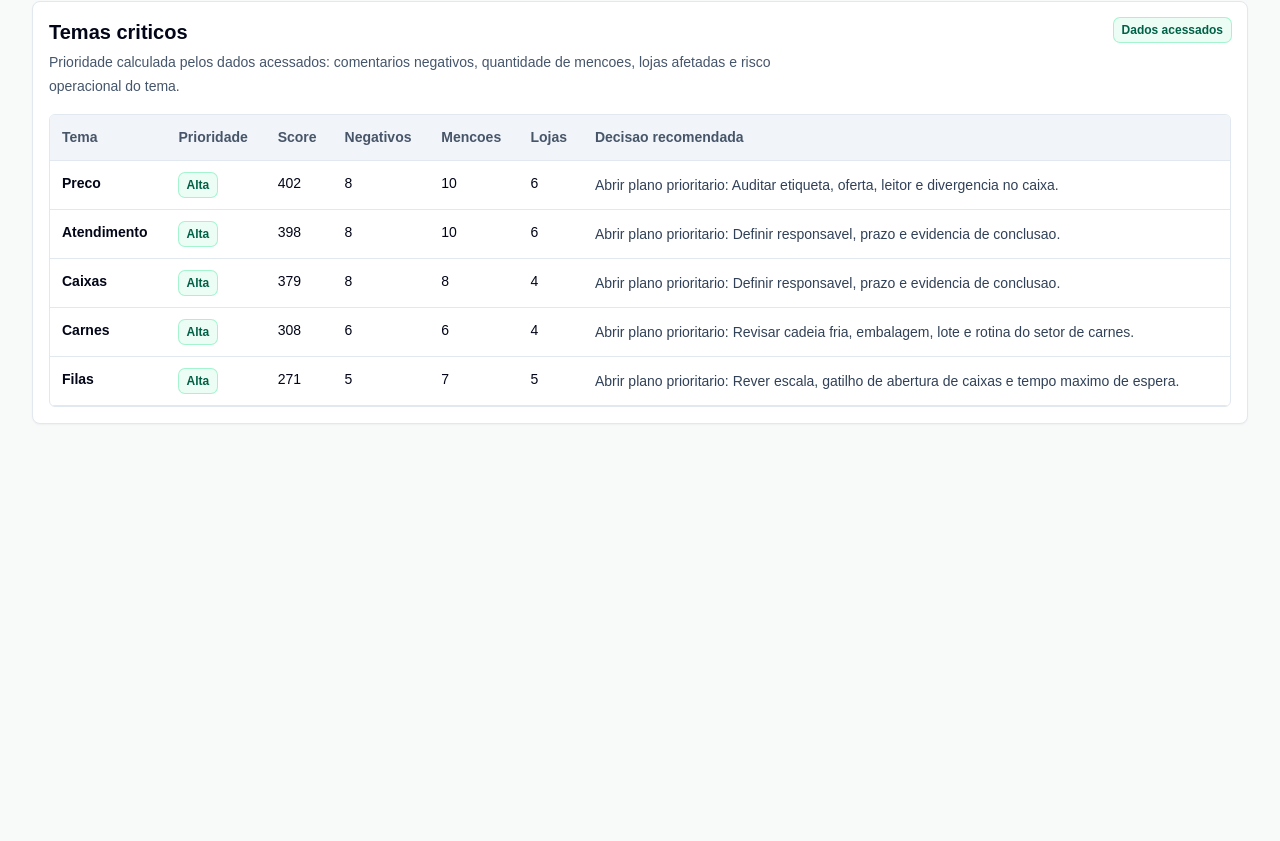
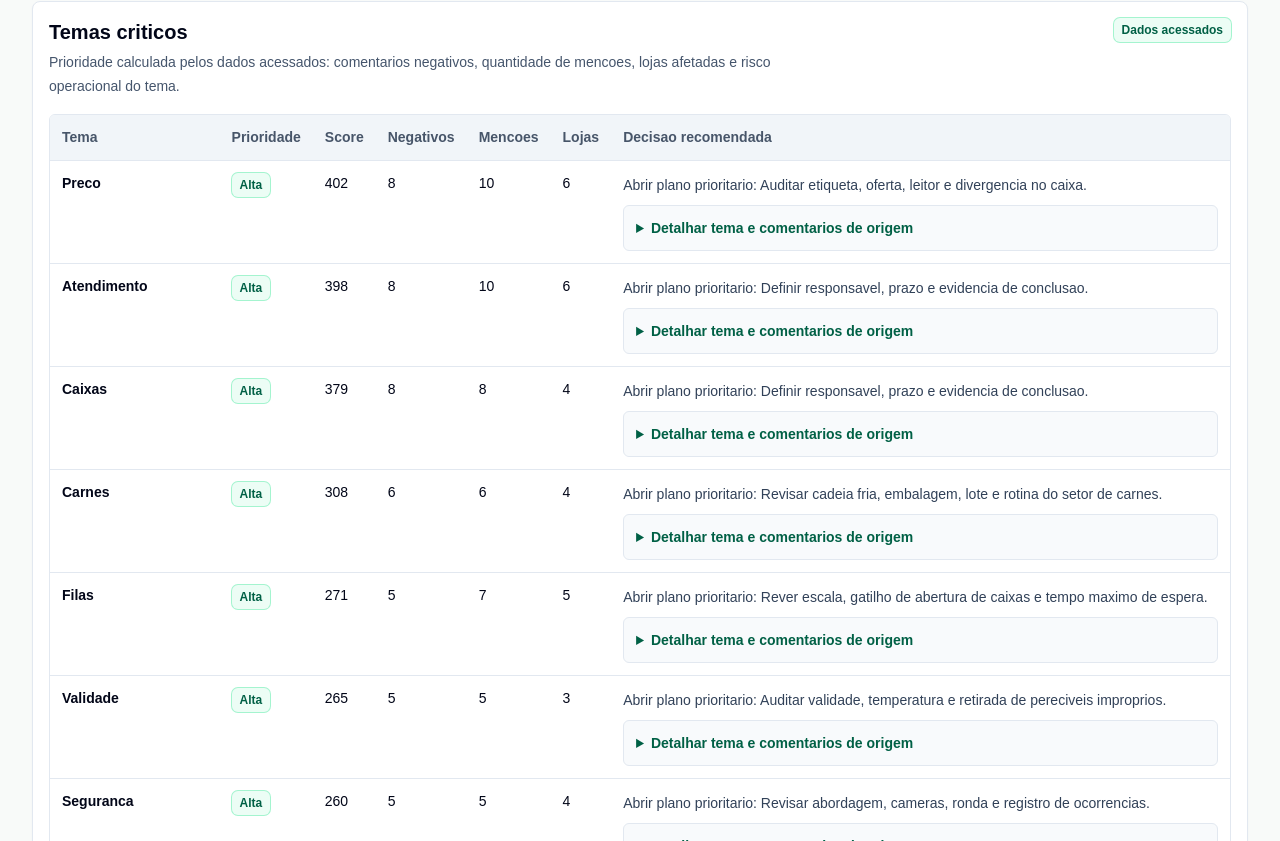
Before and after one commit to rodrigocunha093-stack/Google-avalia-o, a Next.js app: page / in a window 1280 px wide. Shown: the part 2339-3180 px from the top of the page. Before the commit the page ends 2803 px from the top, so only its background shows below. Built offline with nearby package versions, Linux system fonts and the light colour scheme.

Commit message:
Add expandable theme evidence

```diff
--- a/src/app/page.tsx
+++ b/src/app/page.tsx
@@ -141,7 +141,7 @@ export default async function Home({
                 </div>
               </section>
 
-              <ThemeDecisionTable items={dashboard.themeDecisionReport.slice(0, 5)} title="Temas criticos" />
+              <ThemeDecisionTable items={dashboard.themeDecisionReport} title="Temas criticos" />
             </div>
           )}
 
@@ -594,7 +594,39 @@ function ThemeDecisionTable({
                 <td>{item.mentions}</td>
                 {showAverage && <td>{formatRating(item.averageRating)}</td>}
                 <td>{item.affectedStores}</td>
-                <td className="min-w-[280px] text-sm leading-6 text-slate-700">{item.decision}</td>
+                <td className="min-w-[360px] text-sm leading-6 text-slate-700">
+                  <p>{item.decision}</p>
+                  <details className="mt-2 rounded-md border border-slate-200 bg-slate-50 p-3">
+                    <summary className="cursor-pointer text-sm font-semibold text-emerald-800">
+                      Detalhar tema e comentarios de origem
+                    </summary>
+                    <div className="mt-3 space-y-3">
+                      <p className="text-xs leading-5 text-slate-600">
+                        Score calculado por comentarios negativos, mencoes totais, lojas afetadas e peso de risco operacional do tema.
+                      </p>
+                      <div className="grid gap-2 text-xs text-slate-700 sm:grid-cols-4">
+                        <span>Negativos: <strong>{item.negativeComments}</strong></span>
+                        <span>Mencoes: <strong>{item.mentions}</strong></span>
+                        <span>Lojas: <strong>{item.affectedStores}</strong></span>
+                        <span>Nota media: <strong>{formatRating(item.averageRating)}</strong></span>
+                      </div>
+                      <div className="space-y-2">
+                        {item.evidenceReviews.map((review) => (
+                          <article className="rounded-md border border-slate-200 bg-white p-2" key={review.id}>
+                            <div className="flex flex-wrap items-center justify-between gap-2">
+                              <strong className="text-xs text-slate-950">{review.authorName}</strong>
+                              <span className="text-xs font-semibold text-amber-700">{review.rating}/5</span>
+                            </div>
+                            <p className="mt-1 text-xs leading-5 text-slate-700">{review.text}</p>
+                          </article>
+                        ))}
+                        {item.evidenceReviews.length === 0 && (
+                          <p className="text-xs text-slate-500">Sem comentarios negativos associados nos dados acessados.</p>
+                        )}
+                      </div>
+                    </div>
+                  </details>
+                </td>
               </tr>
             ))}
           </tbody>
--- a/src/lib/dashboard.ts
+++ b/src/lib/dashboard.ts
@@ -355,6 +355,7 @@ function inferStoreFromAction(item: ActionPlanItem) {
 
 function buildThemeDecisionReport(reviews: PublicReviewSample[]) {
   const rows = new Map<string, {
+    evidenceReviews: PublicReviewSample[];
     theme: string;
     mentions: number;
     negativeComments: number;
@@ -365,6 +366,7 @@ function buildThemeDecisionReport(reviews: PublicReviewSample[]) {
   reviews.forEach((review) => {
     identifyThemes([review.text]).forEach((theme) => {
       const row = rows.get(theme) ?? {
+        evidenceReviews: [],
         theme,
         mentions: 0,
         negativeComments: 0,
@@ -374,7 +376,10 @@ function buildThemeDecisionReport(reviews: PublicReviewSample[]) {
       row.mentions += 1;
       row.ratingSum += review.rating;
       row.stores.add(review.storeId);
-      if (review.rating <= 2) row.negativeComments += 1;
+      if (review.rating <= 2) {
+        row.negativeComments += 1;
+        row.evidenceReviews.push(review);
+      }
       rows.set(theme, row);
     });
   });
@@ -388,13 +393,13 @@ function buildThemeDecisionReport(reviews: PublicReviewSample[]) {
         negativeComments: row.negativeComments,
         affectedStores: row.stores.size,
         averageRating: row.ratingSum / Math.max(row.mentions, 1),
+        evidenceReviews: row.evidenceReviews.slice(0, 5),
         score,
         priority: score >= 75 || row.negativeComments >= 2 ? "Alta" : score >= 45 ? "Media" : "Baixa",
         decision: decisionForTheme(row.theme, row.negativeComments),
       };
     })
-    .sort((a, b) => b.score - a.score || b.negativeComments - a.negativeComments || a.theme.localeCompare(b.theme))
-    .slice(0, 8);
+    .sort((a, b) => b.score - a.score || b.negativeComments - a.negativeComments || a.theme.localeCompare(b.theme));
 }
 
 function buildStoreDecisionReport(stores: PublicStore[]) {
```
Also changed, not shown: 1 other file (tests, documents, lock files or other folders).
